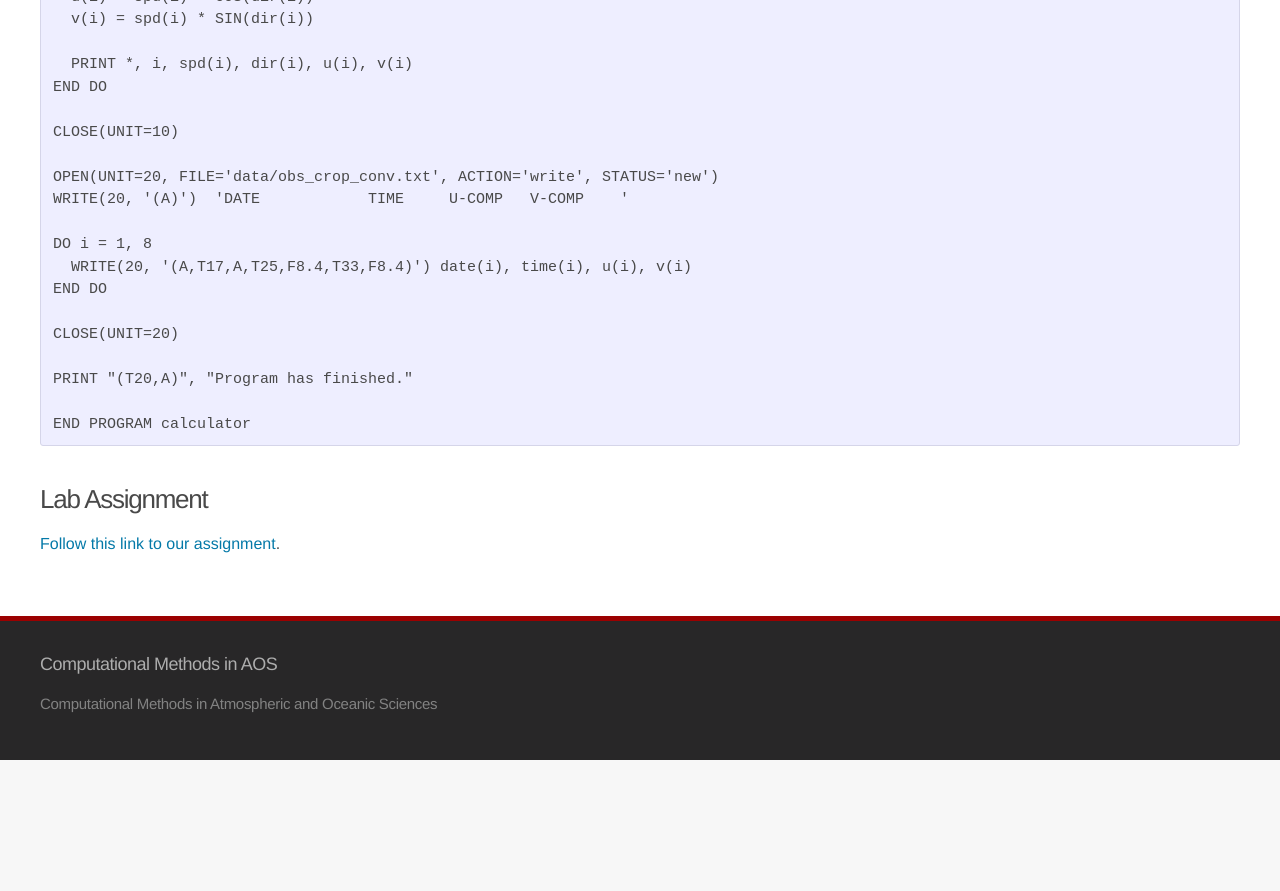
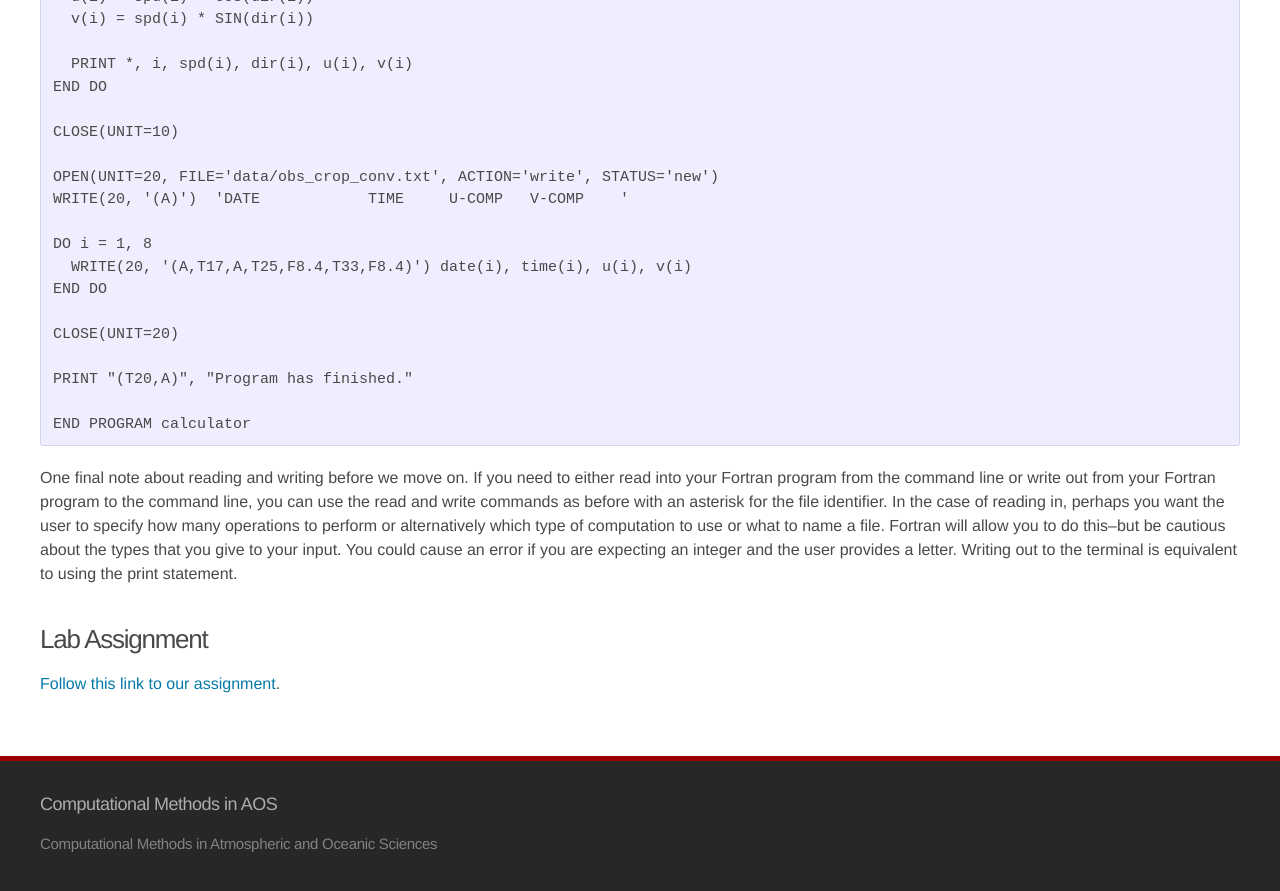
Before and after one commit to AOS573-2017/aos573-2017.github.io, a Jekyll site: the page built from _lectures/2-fortran-intro.md, in a window 1280 px wide and 900 px high, scrolled down 18989 px. Shown: the top 891 px of the window. Built offline with Jekyll 4.4.1, drawn with Linux system fonts in a browser that asks for light colours; before the commit the page ends 19749 px from its top, so only the background shows below that.

Commit message:
Include Fortran terminal i/o

```diff
--- a/_lectures/2-fortran-intro.md
+++ b/_lectures/2-fortran-intro.md
@@ -759,7 +759,7 @@ PRINT "(T20,A)", "Program has finished."
 END PROGRAM calculator
 ~~~
 
-
+One final note about reading and writing before we move on. If you need to either read into your Fortran program from the command line or write out from your Fortran program to the command line, you can use the read and write commands as before with an asterisk for the file identifier. In the case of reading in, perhaps you want the user to specify how many operations to perform or alternatively which type of computation to use or what to name a file. Fortran will allow you to do this--but be cautious about the types that you give to your input. You could cause an error if you are expecting an integer and the user provides a letter. Writing out to the terminal is equivalent to using the print statement.
 
 # Lab Assignment
 
```
